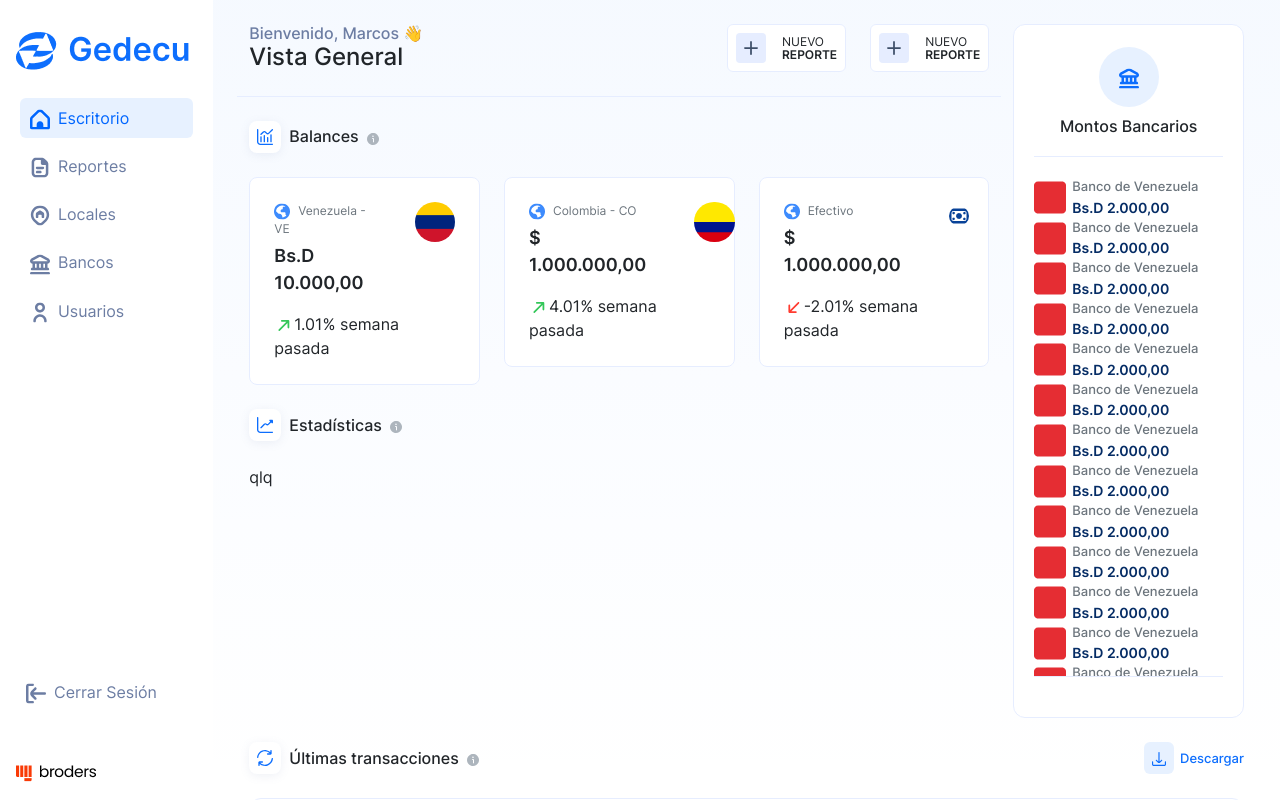
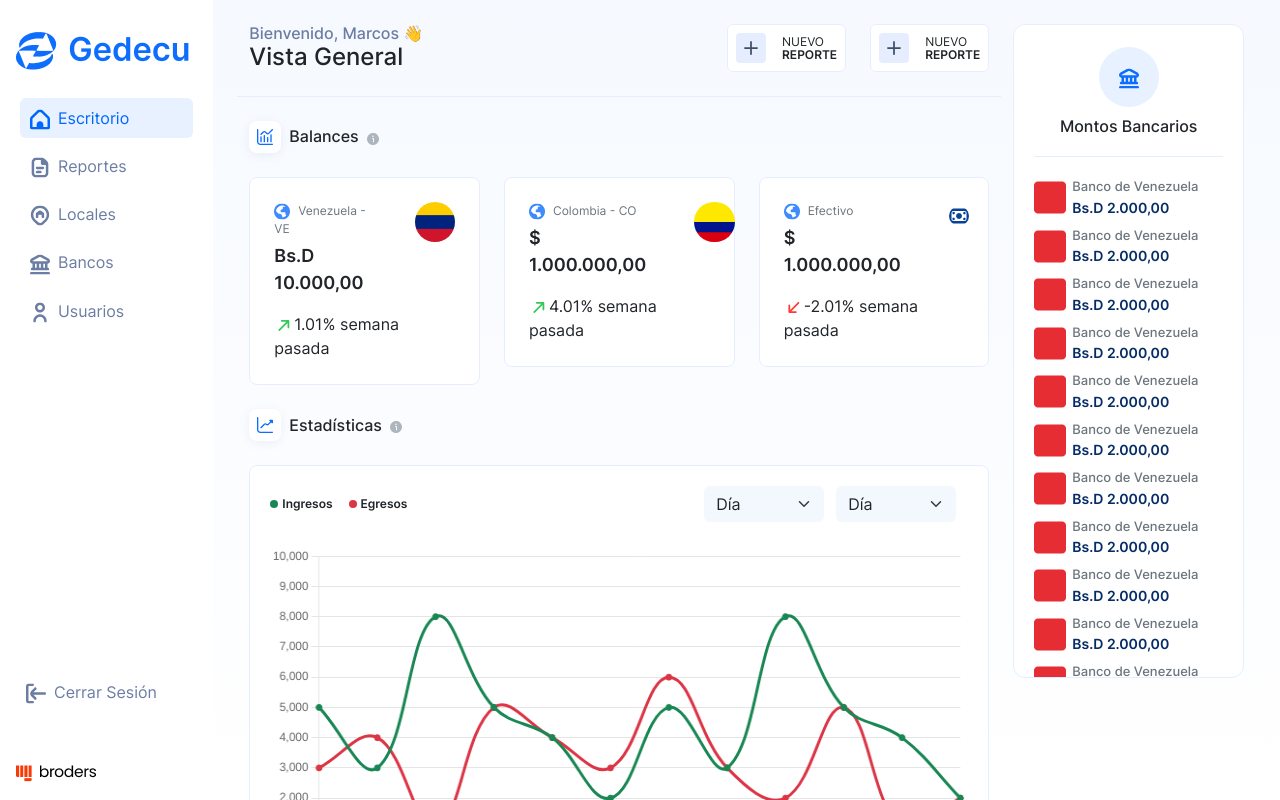
Before and after one commit to Hendalgo/gedecu-erp, a React (Vite) app: page /dashboard in a window 1280 px wide. Built offline with nearby package versions, Linux system fonts and the light colour scheme.

Commit message:
Add charts home

```diff
--- a/package.json
+++ b/package.json
@@ -11,8 +11,10 @@
   },
   "dependencies": {
     "bootstrap": "5.3.1",
+    "chart.js": "^4.4.0",
     "react": "18.2.0",
     "react-bootstrap": "2.8.0",
+    "react-chartjs-2": "^5.2.0",
     "react-dom": "18.2.0",
     "react-router-dom": "6.15.0",
     "react-svg": "16.1.22"
--- a/src/components/BankCard/index.jsx
+++ b/src/components/BankCard/index.jsx
@@ -2,7 +2,7 @@ import React from 'react'
 import "./BankCard.css"
 const BankCard = ({amount, currency, name, icon}) => {
   return (
-    <div className='d-flex align-items-center'>
+    <div className='d-flex align-items-center mb-2'>
       <div>
         <img src={icon} alt={name} className='BankImage img-fluid' />
       </div>
--- /dev/null
+++ b/src/components/Chart/Chart.css
@@ -0,0 +1,38 @@
+.Income, .Outcome{
+
+  font-size: 12px;
+  font-style: normal;
+  font-weight: 600;
+  margin-right: 16px;
+}
+.Income::before{
+  content: "";
+  width: 8px;
+  height: 8px;
+  background-color: #198754;
+  border-radius: 200px;
+  margin-right: 4px;
+}
+.Outcome::before{
+  content: "";
+  width: 8px;
+  height: 8px;
+  background-color: #DC3545;
+  border-radius: 200px;
+  margin-right: 4px;
+}
+.ChartTop{
+  margin-bottom: 24px;
+}
+.ChartFilterContainer select[name="date"]{
+  margin-right: 12px;
+}
+.ChartContainer{
+  padding: 20px !important;
+  border: 1px solid var(--border, #E6EDFF);
+  border-radius: 8px;
+}
+select{
+  background-color: #F3F7FE !important;
+  border: none !important;
+}
--- a/src/components/Chart/index.jsx
+++ b/src/components/Chart/index.jsx
@@ -1,281 +1,129 @@
 import React from 'react'
+import {
+  Chart as ChartJS,
+  CategoryScale,
+  LinearScale,
+  PointElement,
+  LineElement,
+  Title,
+  Tooltip,
+  Legend,
+} from 'chart.js';
+import { Line } from 'react-chartjs-2'
+import "./Chart.css"
 
-const data = [
-  {
-    "id": "japan",
-    "color": "hsl(235, 70%, 50%)",
-    "data": [
-      {
-        "x": "plane",
-        "y": 62
+ChartJS.register(
+  CategoryScale,
+  LinearScale,
+  PointElement,
+  LineElement,
+  Title,
+  Tooltip,
+  Legend
+);
+const options={
+  scales:{
+    y: {
+      min: 0,
+      max: 10000
+    },
+    x:{
+      ticks: {color: "#6C757D"},
+      grid:{
+        display: false
+      }
+    }
+  },
+  plugins:{
+    legend:{
+      display: false,
+    },
+    tooltip:{
+      backgroundColor: "#ffffff",
+      borderColor: "#E6EDFF",
+      borderWidth: 1,
+      titleColor: "#6C757D",
+      titleFont:{
+        family: "Inter",
+        weight: 400
       },
-      {
-        "x": "helicopter",
-        "y": 54
+      titleAlign: "center",
+      bodyColor: "#000",
+      bodyAlign: "center",
+      usePointStyle: true,
+      pointStyle: "circle",
+      boxPadding: 4,
+      boxWidth: 6,
+      bodyFont:{
+        family: "Inter",
+        weight: 700,
+        size: 16
       },
-      {
-        "x": "boat",
-        "y": 257
-      },
-      {
-        "x": "train",
-        "y": 259
-      },
-      {
-        "x": "subway",
-        "y": 237
-      },
-      {
-        "x": "bus",
-        "y": 217
-      },
-      {
-        "x": "car",
-        "y": 45
-      },
-      {
-        "x": "moto",
-        "y": 76
-      },
-      {
-        "x": "bicycle",
-        "y": 58
-      },
-      {
-        "x": "horse",
-        "y": 133
-      },
-      {
-        "x": "skateboard",
-        "y": 291
-      },
-      {
-        "x": "others",
-        "y": 166
-      }
-    ]
-  },
-  {
-    "id": "france",
-    "color": "hsl(223, 70%, 50%)",
-    "data": [
-      {
-        "x": "plane",
-        "y": 133
-      },
-      {
-        "x": "helicopter",
-        "y": 103
-      },
-      {
-        "x": "boat",
-        "y": 64
-      },
-      {
-        "x": "train",
-        "y": 91
-      },
-      {
-        "x": "subway",
-        "y": 300
-      },
-      {
-        "x": "bus",
-        "y": 229
-      },
-      {
-        "x": "car",
-        "y": 219
-      },
-      {
-        "x": "moto",
-        "y": 288
-      },
-      {
-        "x": "bicycle",
-        "y": 24
-      },
-      {
-        "x": "horse",
-        "y": 124
-      },
-      {
-        "x": "skateboard",
-        "y": 246
-      },
-      {
-        "x": "others",
-        "y": 297
-      }
-    ]
-  },
-  {
-    "id": "us",
-    "color": "hsl(122, 70%, 50%)",
-    "data": [
-      {
-        "x": "plane",
-        "y": 199
-      },
-      {
-        "x": "helicopter",
-        "y": 143
-      },
-      {
-        "x": "boat",
-        "y": 67
-      },
-      {
-        "x": "train",
-        "y": 97
-      },
-      {
-        "x": "subway",
-        "y": 62
-      },
-      {
-        "x": "bus",
-        "y": 127
-      },
-      {
-        "x": "car",
-        "y": 80
-      },
-      {
-        "x": "moto",
-        "y": 142
-      },
-      {
-        "x": "bicycle",
-        "y": 278
-      },
-      {
-        "x": "horse",
-        "y": 221
-      },
-      {
-        "x": "skateboard",
-        "y": 35
-      },
-      {
-        "x": "others",
-        "y": 25
-      }
-    ]
-  },
-  {
-    "id": "germany",
-    "color": "hsl(65, 70%, 50%)",
-    "data": [
-      {
-        "x": "plane",
-        "y": 231
-      },
-      {
-        "x": "helicopter",
-        "y": 254
-      },
-      {
-        "x": "boat",
-        "y": 249
-      },
-      {
-        "x": "train",
-        "y": 14
-      },
-      {
-        "x": "subway",
-        "y": 28
-      },
-      {
-        "x": "bus",
-        "y": 165
-      },
-      {
-        "x": "car",
-        "y": 121
-      },
-      {
-        "x": "moto",
-        "y": 158
-      },
-      {
-        "x": "bicycle",
-        "y": 121
-      },
-      {
-        "x": "horse",
-        "y": 126
-      },
-      {
-        "x": "skateboard",
-        "y": 138
-      },
-      {
-        "x": "others",
-        "y": 290
-      }
-    ]
-  },
-  {
-    "id": "norway",
-    "color": "hsl(330, 70%, 50%)",
-    "data": [
-      {
-        "x": "plane",
-        "y": 179
-      },
-      {
-        "x": "helicopter",
-        "y": 143
-      },
-      {
-        "x": "boat",
-        "y": 122
-      },
-      {
-        "x": "train",
-        "y": 185
-      },
-      {
-        "x": "subway",
-        "y": 254
-      },
-      {
-        "x": "bus",
-        "y": 79
-      },
-      {
-        "x": "car",
-        "y": 8
-      },
-      {
-        "x": "moto",
-        "y": 127
-      },
-      {
-        "x": "bicycle",
-        "y": 63
-      },
-      {
-        "x": "horse",
-        "y": 208
-      },
-      {
-        "x": "skateboard",
-        "y": 63
-      },
-      {
-        "x": "others",
-        "y": 202
-      }
-    ]
+      padding: 12
+    }
   }
-]
+}
+const data = {
+    labels: ['Enero', 'Febrero', 'Marzo', 'Abril', 'Mayo', 'Junio', "Julio", "Agosto", "Septiembre", "Octubre", "Noviembre", "Diciembre"],
+    datasets: [{
+      label: "Ingresos",
+      data: [5000, 3000, 8000, 5000, 4000, 2000, 5000, 3000, 8000, 5000, 4000, 2000],
+      fill: false,
+      borderColor: "#198754",
+      backgroundColor: "#198754",
+      tension: 0.4
+
+    },
+    {
+      label: "Egresos",
+      data: [3000, 4000, 1000, 5000, 4000, 3000, 6000, 3000, 2000, 5000, 1000, 2000],
+      fill: false,
+      borderColor: "#DC3545",
+      backgroundColor: "#DC3545",
+      tension: 0.4
+
+    }
+  ]
+  };
 const Chart = () => {
   return (
     <div className="d-flex">
-      qlq
+      <div className='container-fluid bg-white ChartContainer'>
+        <div className="row">
+          <div className="col-12">
+            <div className="d-flex justify-content-between align-items-center ChartTop">
+              <div className='d-flex'>
+                <span className='Income d-flex align-items-center'>Ingresos</span>
+                <span className='Outcome d-flex align-items-center'>Egresos</span>
+              </div>
+              <div className='d-flex ChartFilterContainer'>
+                <select name="date" className='form-select'>
+                  <option value="day">Día</option>
+                  <option value="week">Semana</option>
+                  <option value="month">Mes</option>
+                  <option value="quarter">Trimestre</option>
+                  <option value="semester">Semestre</option>
+                  <option value="year">Año</option>
+                </select>
+                <select name="date" className='form-select'>
+                  <option value="day">Día</option>
+                  <option value="week">Semana</option>
+                  <option value="month">Mes</option>
+                  <option value="quarter">Trimestre</option>
+                  <option value="semester">Semestre</option>
+                  <option value="year">Año</option>
+                </select>
+              </div>
+            </div>
+          </div>
+        </div>
+        <div className="row">
+          <Line
+            options={options}
+            data={data}
+          />
+        </div>
+      </div>
     </div>
   )
 }
--- a/src/components/Header/index.jsx
+++ b/src/components/Header/index.jsx
@@ -1,8 +1,21 @@
-import React from 'react'
+import React, { useContext } from 'react';
+import { SessionContext } from '../../context/SessionContext';
 
-const Header = () => {
+const Header = ({title}) => {
+  const {session} = useContext(SessionContext);
   return (
-    <div>Header</div>
+    <div className='d-flex bg-white'>
+      <div>
+        <span>{title}</span>
+      </div>
+      <div>
+        <img src="" alt="" />
+        <div>
+          <span>{session.name}</span>
+          <span>{session.permissionTitle}</span>
+        </div>
+      </div>
+    </div>
   )
 }
 
--- a/src/context/SessionContext.jsx
+++ b/src/context/SessionContext.jsx
@@ -8,6 +8,7 @@ export const SessionProvider = ({children}) => {
     name: "Marcos",
     token: "",
     permission: 1,
+    permissionTitle: "Administrador"
   });
   return (
     <SessionContext.Provider value={{session, setSession}}>
--- a/src/index.css
+++ b/src/index.css
@@ -30,6 +30,14 @@
   padding: 0;
   box-sizing: border-box;
   font-family: Inter;
+}
+*::-webkit-scrollbar {
+  width: 3px;     /* Tamaño del scroll en vertical */
+  height: 8px;    /* Ocultar scroll */
+}
+*::-webkit-scrollbar-thumb {
+  background: #ccc;
+  border-radius: 8px;
 }
 body{
 
--- a/src/pages/Home.css
+++ b/src/pages/Home.css
@@ -5,12 +5,13 @@
   border-bottom: 1px solid var(--primary-white);
 }
 .BankAmountContainer{
-  padding: 40px 20px 20px 20px;
+  padding: 40px 20px 0px 20px;
   border-radius: 12px;
   border: 1px solid #E6EDFF;
   background: var(--gray-white, #FFF);
+  position: relative;
 }
-.BankAmountContainer>div{
+.BankAmountTop{
   padding-bottom: 20px;
   margin-bottom: 20px;
   border-bottom: 1px solid #E6EDFF;
@@ -21,7 +22,6 @@
 .TotalAmountBank span{
   border-radius: 50px;
   padding: 20px;
-
   background: var(--blue-100, #E7F1FF);
 }
 .TotalAmountBank svg{
--- a/src/pages/Home.jsx
+++ b/src/pages/Home.jsx
@@ -7,6 +7,7 @@ import Card from '../components/Card'
 import Chart from '../components/Chart'
 import { ReactSVG } from 'react-svg'
 import BankCard from '../components/BankCard'
+import Header from '../components/Header'
 
 const table = [
   {
@@ -70,12 +71,14 @@ const Home = () => {
   const {session} = useContext(SessionContext);
   return (
     <>
-      <div className="container">
+      <div className="container-fluid">
         <div className="row">
           <div className="col-12">
-            <div className="container">
+            <div className="container-fluid">
               <div className="row">
-                <div className="container">
+              </div>
+              <div className="row">
+                <div className="container-fluid">
                   <div className="row">
                     <div className="col-9">
                       <div className="row WelcomeContainer pt-4 pb-3">
@@ -120,7 +123,7 @@ const Home = () => {
                     <div className="col-3 mt-4 radius" style={{overflow: "hidden"}}>
                       <div className='BankAmountContainer'>
                         <div className='d-flex
-                      flex-column  align-items-center'>
+                      flex-column  align-items-center BankAmountTop'>
                           <ReactSVG
                             src='/bank.svg'
                             className='TotalAmountBank'
```
Also changed, not shown: 1 other file (tests, documents, lock files or other folders).
